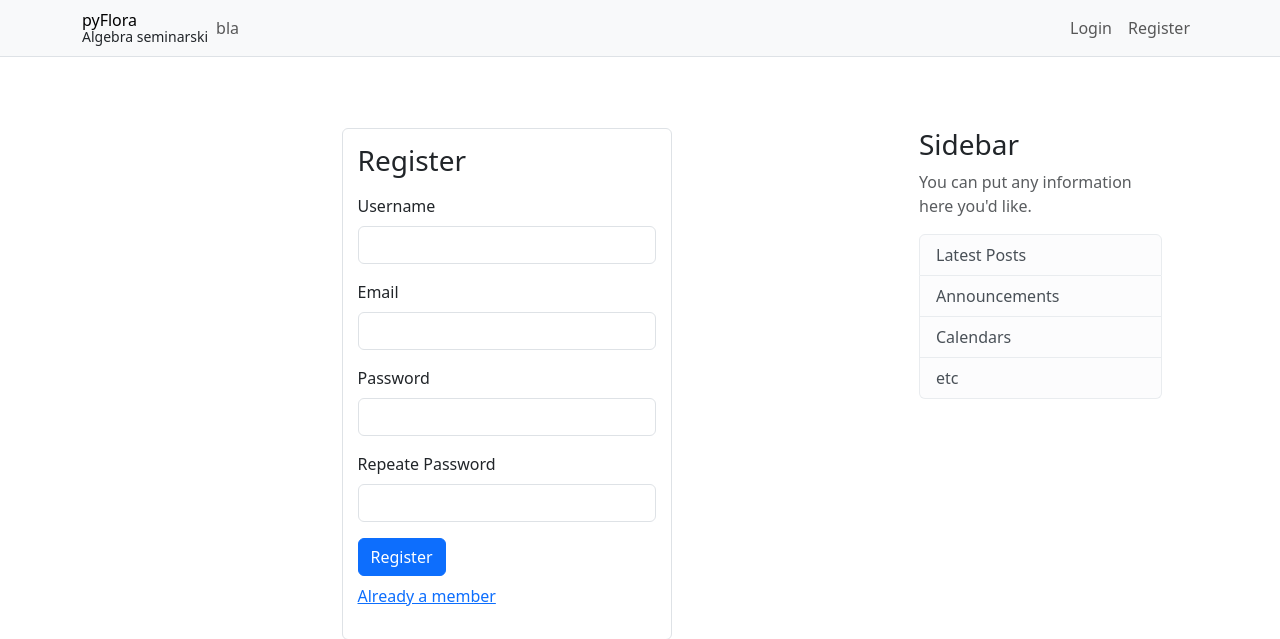
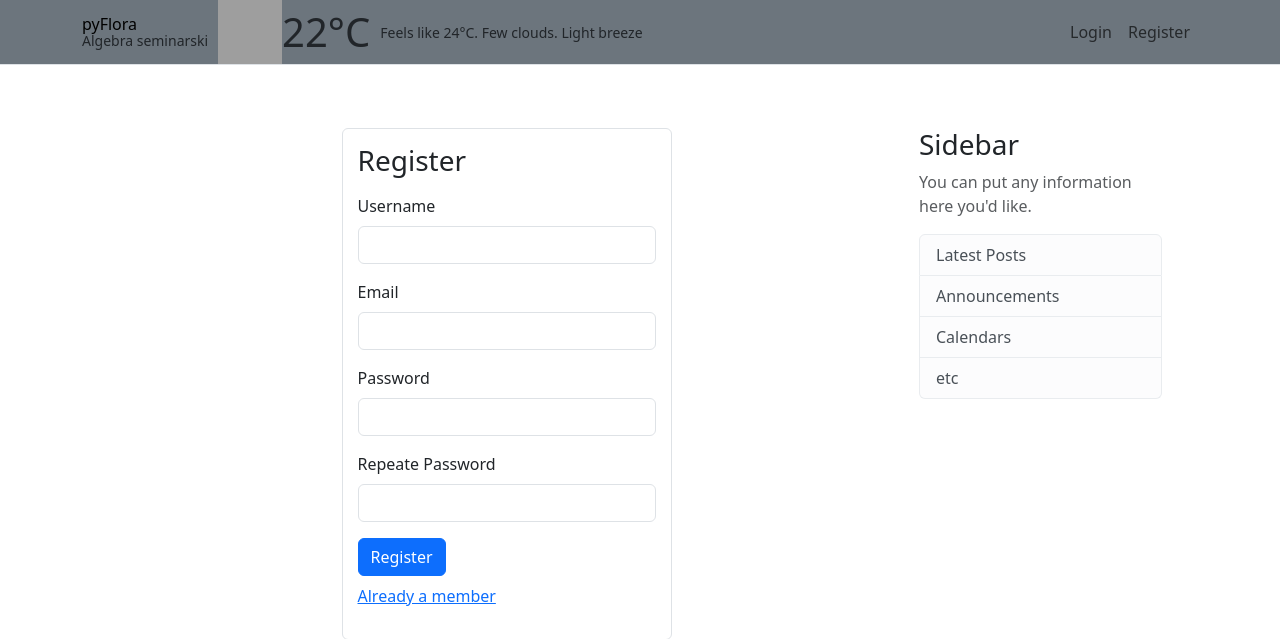
Before and after one commit to gavrinjo/PyFlora, a Flask app: page /auth/register in a window 1280 px wide. Shown: the top 639 px of the page. Run offline with Flask 3, Linux system fonts and the light colour scheme; some libraries are stand-ins or nearby versions; grey boxes are pictures that could not be loaded.

Commit message:
facelifting in progress

```diff
--- a/app/templates/base.html
+++ b/app/templates/base.html
@@ -21,7 +21,7 @@
     </head>
     <body>
         <!-- navbar -->
-        <nav class="navbar navbar-expand-md bg-light fixed-top mb-3 border-bottom">
+        <nav class="navbar navbar-expand-md bg-secondary fixed-top mb-3 border-bottom">
           <div class="container">
 
             <div class="lh-1">
@@ -36,7 +36,9 @@
             <div class="collapse navbar-collapse" id="navbarNav">
               <!-- Navbar left side -->
               <div class="navbar-nav me-auto d-flex align-items-center">
-                <a class="nav-link">bla</a>
+                    <img src="https://openweathermap.org/img/wn/10d@2x.png" alt="wicon" width="64" height="64" style="margin: -10px; margin-left: 10px; margin-right: 0px;">
+                    <span class="display-6">22°C</span>
+                    <small style="margin-left: 10px;">Feels like 24°C. Few clouds. Light breeze </small>
               </div>
 
               <!-- Navbar right side -->
@@ -61,7 +63,7 @@
                 <a class="nav-link" href="{{ url_for('auth.logout') }}">Logout</a>
                 <div class="nav-item dropdown text-end">
                   <a href="#" class="d-block link-dark text-decoration-none dropdown-toggle" data-bs-toggle="dropdown" aria-expanded="false">
-                    <img src="https://github.com/mdo.png" alt="mdo" width="32" height="32" class="rounded-circle">
+                    <img src="https://github.com/mdo.png" alt="mdo" width="32" height="32" class="rounded-circle" style="transform: skewX(-15deg);">
                   </a>
                   <div class="dropdown-menu text-small">
                     <a class="dropdown-item" href="#">New project...</a>
```
